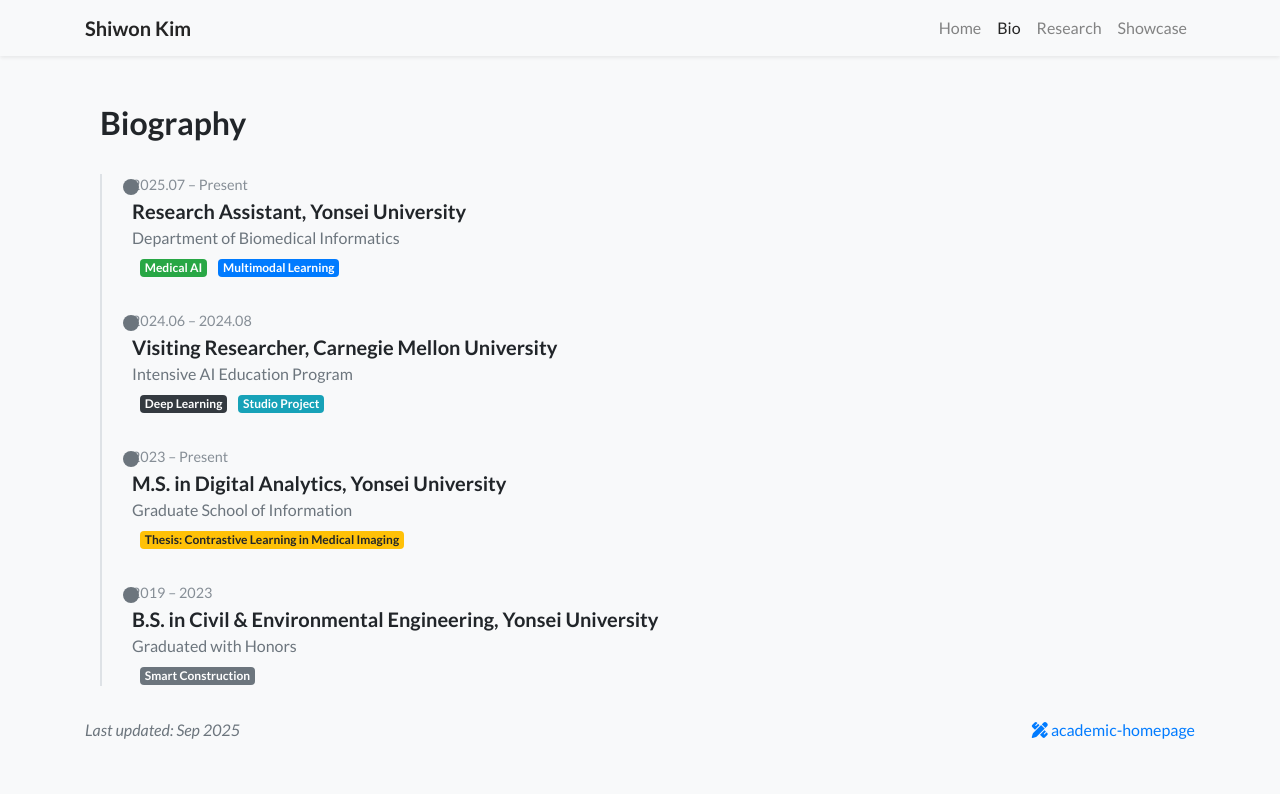
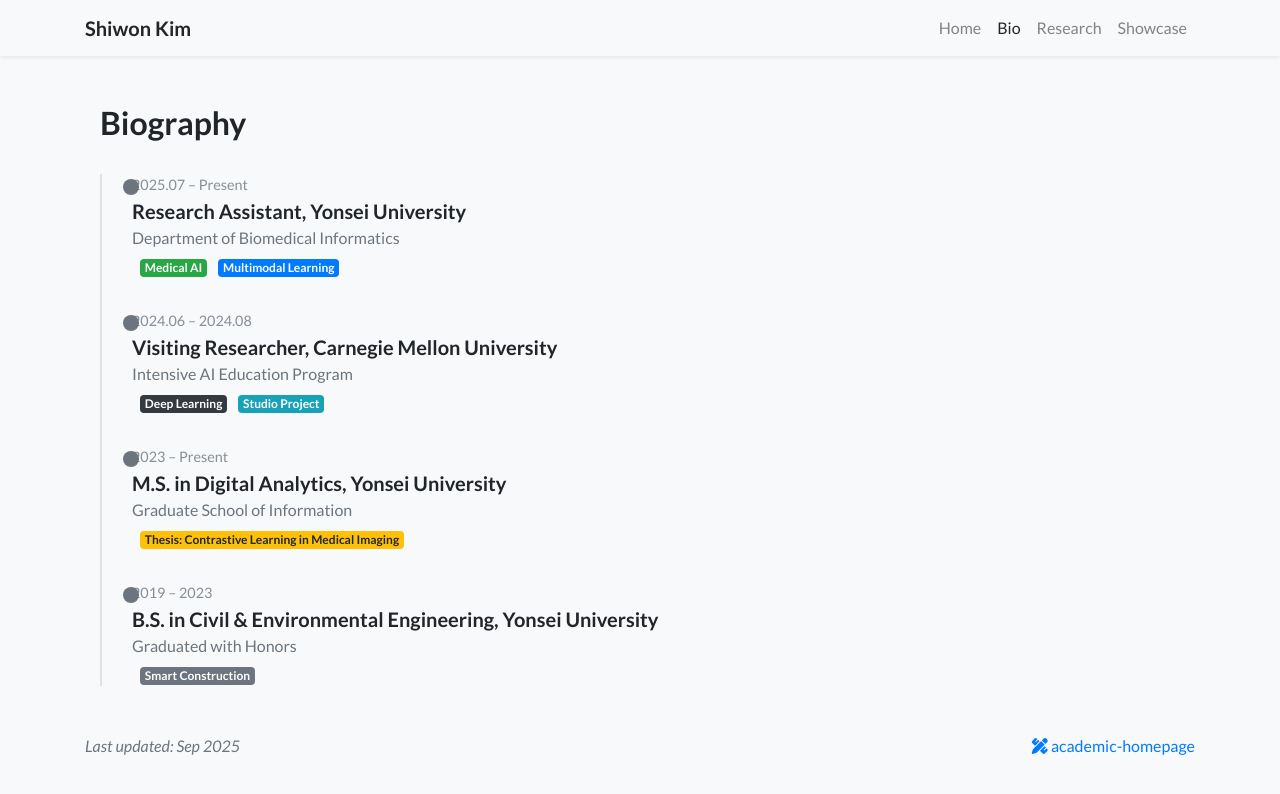
Before and after one commit to shiwonkim/shiwonkim.github.io, a Jekyll site: the page built from bio.html, in a window 1280 px wide. Shown: the top 794 px of the page. Built offline with Jekyll 4.4.1, drawn with Linux system fonts in a browser that asks for light colours; nearby versions of some CDN libraries; a style sheet for code colours, icons or effects is not loaded.

Commit message:
edit profile

```diff
--- a/_includes/footer.html
+++ b/_includes/footer.html
@@ -1,4 +1,4 @@
-<footer class="footer mt-3">
+<footer class="footer mt-5">
     <div class="{% if page.container_class %}{{ page.container_class }}{% else %}container-lg{% endif %}">
         <div class="row my-3">
             <div class="col-6">
```
